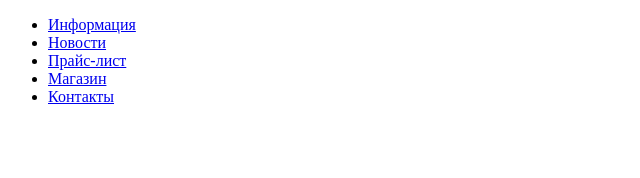
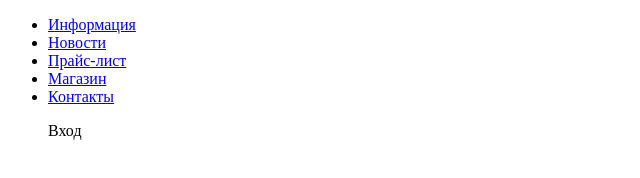
Before and after one commit to Svarog777/barbershop, a plain HTML site: page index.html in a window 1280 px wide. Shown: the full height of the page, 0-640 px from the left. Drawn offline with Linux system fonts and the light colour scheme.

Commit message:
mod5
Устройство меню сайта

```diff
--- a/index.html
+++ b/index.html
@@ -14,6 +14,9 @@
 					<li><a href="catalog.html">Магазин</a></li>
 					<li><a href="contacts.html">Контакты</a></li>
 				</ul>
+				<ul class="user-navigation">
+					<li= class="login-link">Вход</li>
+				</ul>
 			</nav>
 		</header>
 	</body>
```
